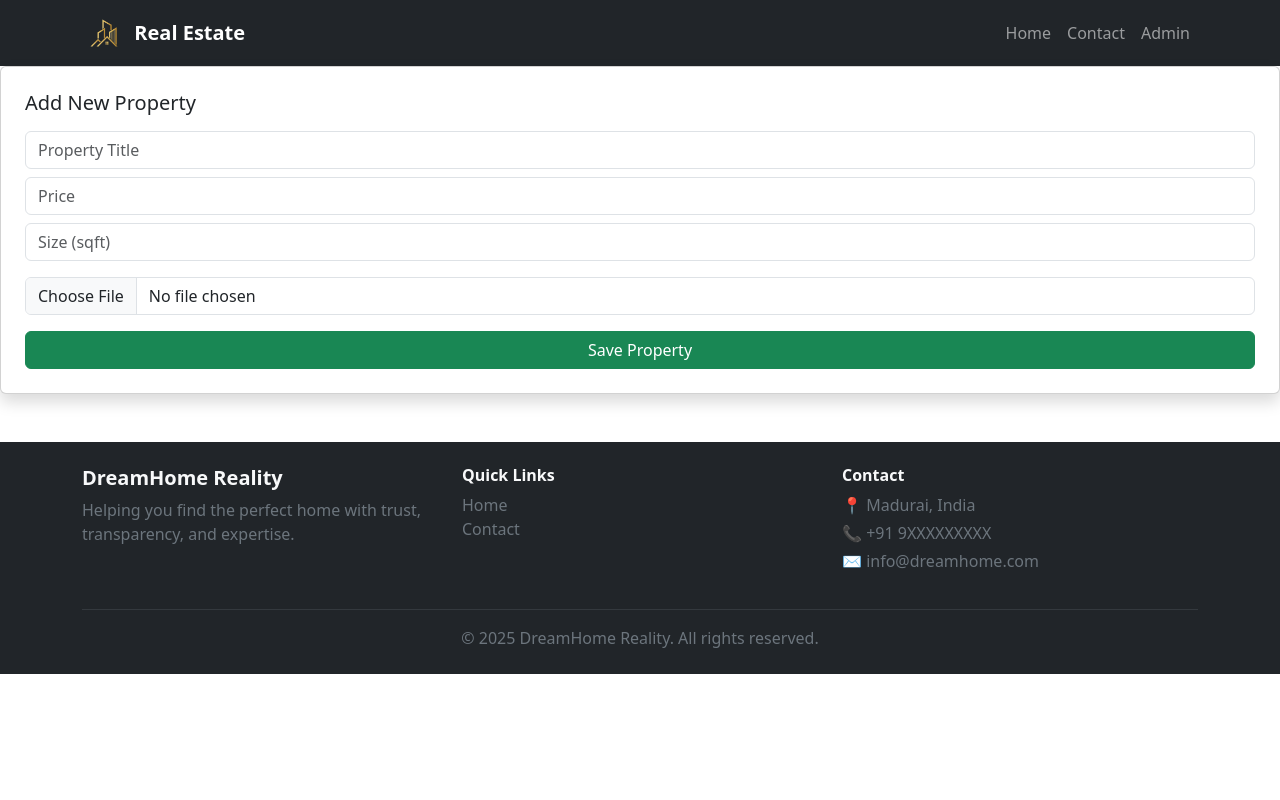
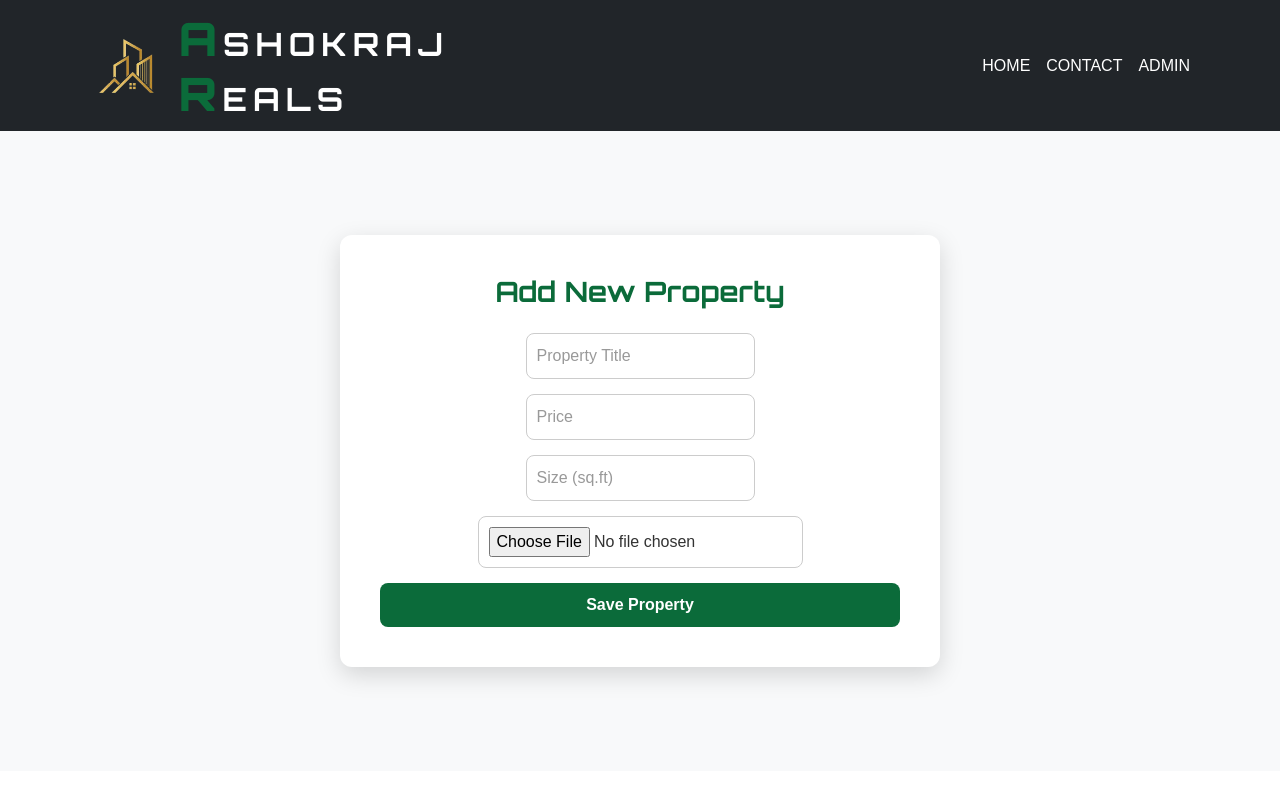
Before and after one commit to Dhanai10/real-estate-app, a React (Create React App) app: page /admin/dashboard in a window 1280 px wide. Shown: the top 800 px of the page. Built offline with nearby package versions, Linux system fonts and the light colour scheme.

Commit message:
UI Changes

```diff
--- a/public/index.html
+++ b/public/index.html
@@ -3,6 +3,12 @@
   <head>
     <meta charset="utf-8" />
     <link rel="icon" type="image/png" href="%PUBLIC_URL%/realestateLogo.png" />
+    <link href="https://fonts.googleapis.com/css2?family=Orbitron:wght@500;700;900&display=swap" rel="stylesheet">
+  <link
+  href="https://cdn.jsdelivr.net/npm/bootstrap-icons/font/bootstrap-icons.css"
+  rel="stylesheet"
+  />
+
 
     <meta name="viewport" content="width=device-width, initial-scale=1" />
     <meta name="theme-color" content="#000000" />
--- /dev/null
+++ b/src/assets/css/Contact.css
@@ -0,0 +1,64 @@
+.contact-card.light {
+  background: #ffffff;
+  border-radius: 16px;
+  padding: 30px;
+  box-shadow: 0 12px 30px rgba(0, 0, 0, 0.12);
+  color: #222;
+}
+
+.contact-title {
+  font-size: 28px;
+  font-weight: 700;
+  margin-bottom: 25px;
+  text-align: center;
+  letter-spacing: 2px;
+  color: #111;
+}
+
+.contact-item {
+  margin-bottom: 18px;
+}
+
+.contact-label {
+  display: block;
+  font-size: 12px;
+  letter-spacing: 2px;
+  text-transform: uppercase;
+  color: #0b6b3a; /* dark green accent */
+  margin-bottom: 4px;
+  font-weight: bold;
+}
+
+.contact-item p {
+  font-size: 16px;
+  margin: 0;
+  color: #333;
+}
+.contact-icon {
+  font-size: 16px;
+  margin-right: 8px;
+  vertical-align: middle;
+}
+
+.whatsapp {
+  color: #25d366;
+}
+
+.phone {
+  color: #0b6b3a; /* your dark green brand color */
+}
+
+.contact-link {
+  color: #333;
+  text-decoration: none;
+  font-weight: 500;
+}
+
+.contact-link:hover {
+  color: #0b6b3a;
+  text-decoration: underline;
+}
+.mail-icon {
+  color: #1ee80b;        /* white icon */
+  font-size: 20px;
+}
--- /dev/null
+++ b/src/assets/css/Login.css
@@ -0,0 +1,67 @@
+/* Full page light background */
+.login-page-light {
+  min-height: 80vh;
+  display: flex;
+  justify-content: center;
+  align-items: center;
+  background-color: #f8f9fa; /* light grey/white */
+  font-family: Arial, sans-serif;
+}
+
+/* Card styling */
+.login-card-light {
+  max-width: 400px;
+  width: 100%;
+  padding: 30px;
+  border-radius: 12px;
+  box-shadow: 0 8px 25px rgba(0,0,0,0.15);
+  background-color: #fff; /* white card */
+  text-align: center;
+}
+
+/* Brand Logo */
+.login-logo {
+  font-family: 'Orbitron', sans-serif;
+  color: #0B6B3A; /* green accent */
+  font-weight: 700;
+  margin-bottom: 25px;
+}
+
+.login-logo .highlight {
+  color: #046A38; /* darker green */
+}
+
+/* Inputs */
+.input-field-light {
+  border-radius: 8px;
+  padding: 10px;
+  margin-bottom: 15px;
+  border: 1px solid #ccc;
+  background-color: #fff;
+  color: #333;
+}
+
+.input-field-light::placeholder {
+  color: #999; /* grey placeholder */
+}
+
+/* Login Button */
+.btn-login-light {
+  width: 100%;
+  background-color: #0B6B3A; /* green accent */
+  color: #fff;
+  font-weight: 600;
+  border-radius: 8px;
+  padding: 10px;
+  border: none;
+  transition: background-color 0.3s ease;
+}
+
+.btn-login-light:hover {
+  background-color: #046A38;
+}
+
+.big-card {
+  max-width: 600px; /* bigger width */
+  padding: 40px; /* more padding for comfort */
+}
--- /dev/null
+++ b/src/assets/css/Navbar.css
@@ -0,0 +1,24 @@
+.company-logo {
+  font-family: 'Orbitron', sans-serif;
+  color: white;
+  text-align: left;
+  line-height: 1.1;
+  font-size: 32px;
+  font-weight: 700;
+  letter-spacing: 6px;
+}
+
+.highlight {
+  font-size: 46px;              /* Bigger A & R */
+  font-weight: 900;
+  color: #0b6b3a;               /* Dark green */
+}
+
+.sub-name {
+  margin-top: 4px;
+}
+.nav-link.menu-color{
+  font-family: 'Arial';
+  color:white;
+  font-weight: 500;
+}
--- a/src/components/AdminPanel.js
+++ b/src/components/AdminPanel.js
@@ -63,116 +63,59 @@ function AdminPanel({ onRefresh }) {
   };
 
   return (
-    <div className="card p-4 shadow">
-      <h5 className="mb-3">Add New Property</h5>
+     <div className="login-page-light">
+      <div className="login-card-light big-card">
+        <h3 className="login-logo">Add New Property</h3>
 
+        {/* Property Title */}
+        <div className="form-group">
          <input
-        className="form-control mb-2"
+          className="input-field-light"
           placeholder="Property Title"
           value={title}
           onChange={(e) => setTitle(e.target.value)}
         />
+        </div>
 
+
+        {/* Price */}
+         <div className="form-group">
         <input
-        className="form-control mb-2"
+          className="input-field-light"
           placeholder="Price"
           value={price}
           onChange={(e) => setPrice(e.target.value)}
-      />
+        /></div>
 
+        {/* Size */}
+         <div className="form-group">
         <input
-        className="form-control mb-3"
-        placeholder="Size (sqft)"
+          className="input-field-light"
+          placeholder="Size (sq.ft)"
           value={size}
           onChange={(e) => setSize(e.target.value)}
-      />
+        /></div>
+
+        {/* Image */}
+         <div className="form-group">
 
         <input
         type="file"
-        className="form-control mb-3"
+        className="input-field-light"
         accept="image/*"
         ref={fileInputRef}
         onChange={(e) => setFile(e.target.files[0])}
-      />
+      /></div>
 
-      <button
-        className="btn btn-success"
-        onClick={uploadAndSave}
-        disabled={loading}
-      >
+        {/* Add Button */}
+         <div className="form-group">
+        <button className="btn-login-light" onClick={uploadAndSave} disabled={loading}>
             {loading ? "Uploading..." : "Save Property"}
         </button>
+        </div>
+      </div>
     </div>
   );
 }
 
 export default AdminPanel;
-
-// import { useState } from "react";
-// import axios from "axios";
-// import { supabase } from "../services/supabase";
-
-// export default function AdminPanel({ refresh }) {
-//   const [title, setTitle] = useState("");
-//   const [price, setPrice] = useState("");
-//   const [size, setSize] = useState("");
-//   const [file, setFile] = useState(null);
-
-//   const uploadAndSave = async () => {
-//     if (!file) {
-//       console.log("File is null:", file);
-//       return alert("Select image");
-//     }
-//     console.log("Uploading file:", file);
-
-//     const form = new FormData();
-//     form.append("file", file);
-//     form.append("upload_preset", process.env.REACT_APP_CLOUDINARY_UPLOAD_PRESET);
-
-//     const cloudUrl = `https://api.cloudinary.com/v1_1/${process.env.REACT_APP_CLOUDINARY_CLOUD_NAME}/image/upload`;
-//     const res = await axios.post(cloudUrl, form);
-
-//     const { data, error } = await supabase.from("tbl_Properties").insert([
-//       {
-//         title,
-//         price,
-//         size,
-//         imageURL: res.data.secure_url,
-//       },
-//     ]);
-//     if (error) {
-//   console.error("Supabase insert error:", error);
-//   alert("Database insert failed! Check console.");
-// } else {
-//   console.log("Inserted row:", data);
-//   alert("Property added successfully");
-// }
-
-//     setTitle(""); setPrice(""); setSize(""); setFile(null);
-//     refresh();
-//   };
-
-//   return (
-//     <div className="container mt-4">
-//       <h4>Add Property</h4>
-//       <input className="form-control mb-2" placeholder="Title" onChange={e => setTitle(e.target.value)} />
-//       <input className="form-control mb-2" placeholder="Price" onChange={e => setPrice(e.target.value)} />
-//       <input className="form-control mb-2" placeholder="Size" onChange={e => setSize(e.target.value)} />
-//     <input
-//   type="file"
-//   className="form-control mb-3"
-//   accept="image/*"
-//   onChange={(e) => {
-//     if (e.target.files && e.target.files.length > 0) {
-//       console.log("Selected file:", e.target.files[0]);
-//       setFile(e.target.files[0]);
-//     } else {
-//       console.log("No file selected");
-//     }
-//   }}
-// />
-
-//       <button className="btn btn-success" onClick={uploadAndSave}>Save Property</button>
-//     </div>
-//   );
-// }
--- a/src/components/Navbar.js
+++ b/src/components/Navbar.js
@@ -1,5 +1,6 @@
 import { Link } from "react-router-dom";
 import logo from "../assets/realestateLogo-Trans.png";
+import "../assets/css/Navbar.css";
 
 function Navbar() {
   return (
@@ -9,10 +10,15 @@ function Navbar() {
   <img
     src={logo}
     alt="Real Estate Logo"
-    height="40"
+    height="80"
     className="me-2"
   />
-  <span className="fw-bold">Real Estate</span>
+  <div className="company-logo">
+  <div>
+    <span className="highlight">A</span>SHOKRAJ
+  </div>
+  <div className="sub-name"><span className="highlight">R</span>EALS</div>
+</div>
 </Link>
 
         <button className="navbar-toggler" data-bs-toggle="collapse" data-bs-target="#menu">
@@ -22,13 +28,13 @@ function Navbar() {
         <div className="collapse navbar-collapse" id="menu">
           <ul className="navbar-nav ms-auto">
             <li className="nav-item">
-              <Link className="nav-link" to="/">Home</Link>
+              <Link className="nav-link menu-color" to="/">HOME</Link>
             </li>
             <li className="nav-item">
-              <Link className="nav-link" to="/contact">Contact</Link>
+              <Link className="nav-link menu-color" to="/contact">CONTACT</Link>
             </li>
             <li className="nav-item">
-              <Link className="nav-link" to="/admin">Admin</Link>
+              <Link className="nav-link menu-color" to="/admin">ADMIN</Link>
             </li>
           </ul>
         </div>
--- a/src/pages/Contact.js
+++ b/src/pages/Contact.js
@@ -1,11 +1,63 @@
+import "../assets/css/Contact.css";
+
+
 function Contact() {
   return (
-    <div className="container mt-5">
-      <h3>Contact Us</h3>
-      <p>Email: contact@realestate.com</p>
-      <p>Phone: +91 98765 43210</p>
-      <p>Location: Madurai, India</p>
+     <div className="container py-5">
+      <div className="row justify-content-center">
+        <div className="col-md-6">
+          <div className="contact-card light">
+            <h2 className="contact-title">CONTACT US</h2>
+
+            <div className="contact-item">
+              <span className="contact-label">Name</span>
+              <p>M. Vijaya Baskar B.A.,</p>
+            </div>
+
+            <div className="contact-item">
+              <span className="contact-label">
+                <i className="bi bi-whatsapp contact-icon whatsapp"></i>WhatsApp</span>
+              <p><a href="https://wa.me/919865828795" className="contact-link" target="_blank"
+                rel="noreferrer">+91 98658 28795
+    </a></p>
+            </div>
+            <div className="contact-item">
+              <span className="contact-label">
+                 <i className="bi bi-telephone-fill contact-icon phone"></i>
+                 Phone</span>
+              <p><a href="tel:+918072535369" className="contact-link">
+      +91 80725 35369
+    </a></p>
+            </div>
+            <div className="contact-item">
+              <span className="contact-label"><i className="bi bi-envelope-fill contact-icon email"></i>
+              Email</span>
+              <p><a href="mailto:sigaramsevatrust@gmail.com" className="contact-link">
+     sigaramsevatrust@gmail.com
+    </a></p>
+            </div>
+
+            <div className="contact-item">
+              <span className="contact-label">
+    <i className="bi bi-geo-alt-fill contact-icon address"></i>Address</span>
+              <p>
+                No. 72 C, <br/>
+                Jaihindpuram main road,<br />
+                Madurai, <br/>
+                Tamil Nadu – 625 011
+              </p>
+            </div>
+          </div>
+        </div>
+      </div>
     </div>
+    // <div className="container mt-5">
+    //   <h3>Contact Us</h3>
+    //   <p>Email: sigaramsevatrust@gmail.com</p>
+    //   <p>Phone: +91 80725 35369</p>
+    //   <p>WhatsApp: +91 98658 28795</p>
+    //   <p>Location: Madurai, India</p>
+    // </div>
   );
 }
 
--- a/src/pages/Footer.js
+++ b/src/pages/Footer.js
@@ -1,45 +1,66 @@
 import React from 'react';
+import '../assets/css/Contact.css'
+
 
 function Footer() {
   return (
-    <footer className="bg-dark text-light mt-5">
+  <footer className="bg-dark mt-5">
   <div className="container py-4">
     <div className="row">
+
       {/* Brand / About */}
       <div className="col-md-4 mb-3">
-            <h5 className="fw-bold">DreamHome Reality</h5>
-            <p className="text-secondary">
-              Helping you find the perfect home with trust,
+        <h5 className="fw-bold menu-color" style={{ color: '#f5fcf8ff' }}>
+          <span style={{ color: '#0B6B3A' }}>A</span>SHOKRAJ
+          <span style={{ color: '#0B6B3A' }}> R</span>EALS
+        </h5>
+        <p style={{ color: '#E5E7EB' }}>
+          Helping you find the perfect home with trust,<br/>
           transparency, and expertise.
         </p>
       </div>
 
       {/* Quick Links */}
       <div className="col-md-4 mb-3">
-            <h6 className="fw-bold">Quick Links</h6>
+        <h6 className="fw-bold" style={{ color: '#E5E7EB' }}>Quick Links</h6>
         <ul className="list-unstyled">
-              <li><a href="/" className="text-secondary text-decoration-none">Home</a></li>
-              <li><a href="/contact" className="text-secondary text-decoration-none">Contact</a></li>
+          <li>
+            <a href="/" className="text-decoration-none" style={{ color: '#9CA3AF' }}>Home</a>
+          </li>
+          <li>
+            <a href="/contact" className="text-decoration-none" style={{ color: '#9CA3AF' }}>Contact</a>
+          </li>
         </ul>
       </div>
 
       {/* Contact Info */}
       <div className="col-md-4 mb-3">
-            <h6 className="fw-bold">Contact</h6>
-            <p className="text-secondary mb-1">📍 Madurai, India</p>
-            <p className="text-secondary mb-1">📞 +91 9XXXXXXXXX</p>
-            <p className="text-secondary mb-1">✉️ info@dreamhome.com</p>
+        <h6 className="fw-bold" style={{ color: '#E5E7EB' }}>Contact</h6>
+        <p style={{ color: '#9CA3AF', marginBottom: '6px' }}>M. Vijaya Baskar B.A.,</p>
+        <p style={{ color: '#9CA3AF', marginBottom: '6px' }}>
+          <i className="bi bi-telephone-fill me-2" style={{ color: '#0B6B3A' }}></i>
+          +91 80725 35369
+        </p>
+        <p style={{ color: '#9CA3AF', marginBottom: '6px' }}>
+          <i className="bi bi-envelope-fill me-2" style={{ color: '#0B6B3A' }}></i>
+          sigaramsevatrust@gmail.com
+        </p>
+        <p style={{ color: '#9CA3AF', marginBottom: '6px' }}>
+          <i className="bi bi-geo-alt-fill me-2" style={{ color: '#0B6B3A' }}></i>
+          Madurai, India
+        </p>
       </div>
 
     </div>
 
     <hr className="border-secondary" />
 
-        <div className="text-center text-secondary">
-          © {new Date().getFullYear()} DreamHome Reality. All rights reserved.
+    <div className="text-center" style={{ color: '#9CA3AF' }}>
+      © {new Date().getFullYear()} ASHOKRAJ REALS. All rights reserved.
     </div>
   </div>
 </footer>
+
   );
 }
 
--- a/src/pages/Home.js
+++ b/src/pages/Home.js
@@ -57,7 +57,7 @@ const heroStyle = {
 
     <div className="container mt-4">
      {properties.length > 0 && (
-        <h2 className="fw-bold">Featured Properties</h2>
+        <h2 className="menu-color">Most Popular</h2>
       )}
       <PropertyList properties={properties} />
     </div>
```
Also changed, not shown: src/components/AdminLogin.js (deleted, +0 -25 lines), src/pages/AdminLogin.js (+34 -6 lines). Lines whose indentation alone changed are shown as unchanged.
